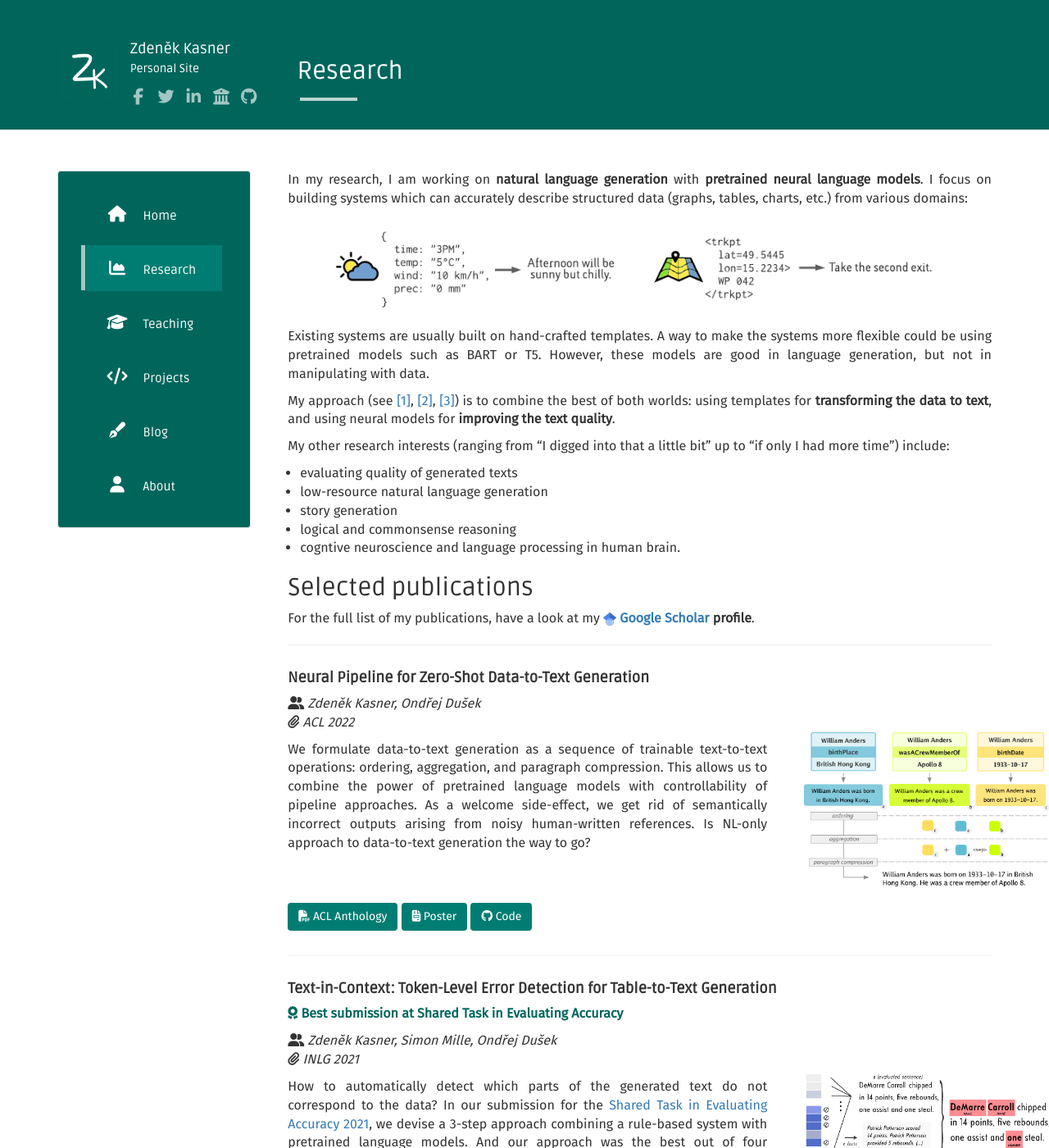
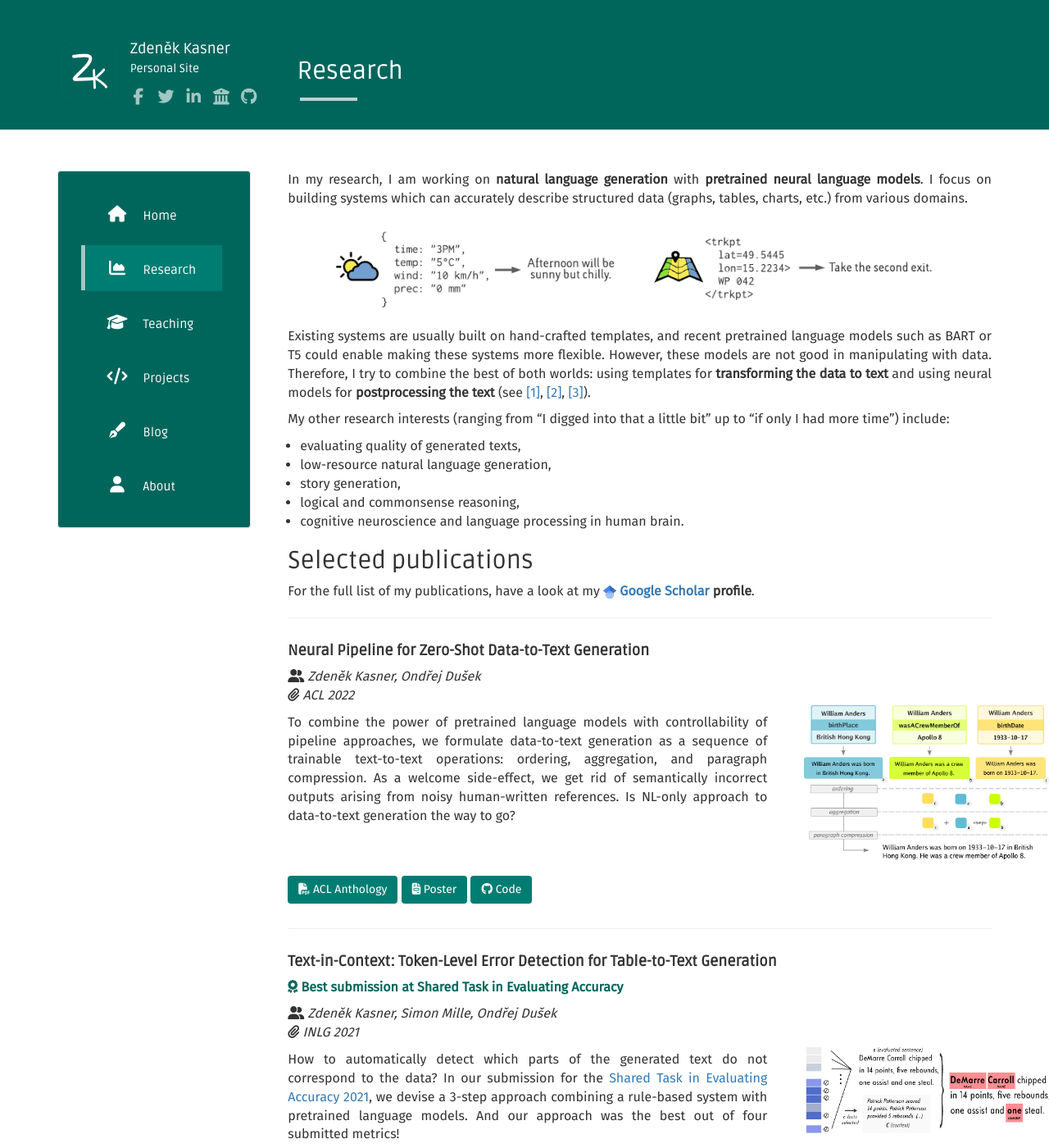
Before and after one commit to kasnerz/kasnerz.github.io, a Jekyll site: the page built from research.md, in a window 1280 px wide and 1400 px high. Shown: the whole window at 82% size. Built offline with Jekyll 4.4.1, drawn with Linux system fonts in a browser that asks for light colours; nearby versions of some CDN libraries; some of the changed text lies outside the part shown.

Commit message:
Minor updates

```diff
--- a/research.md
+++ b/research.md
@@ -3,21 +3,19 @@ layout: article
 title: Research
 permalink: /research/
 ---
-In my research, I am working on **natural language generation** with **pretrained neural language models**. I focus on building systems which can accurately describe structured data (graphs, tables, charts, etc.) from various domains:
+In my research, I am working on **natural language generation** with **pretrained neural language models**. I focus on building systems which can accurately describe structured data (graphs, tables, charts, etc.) from various domains.
 
 <img src="/assets/d2t.png" alt="d2t" style="max-width: 90%; margin: auto;">
 
-Existing systems are usually built on hand-crafted templates. A way to make the systems more flexible could be using pretrained models such as BART or T5. However, these models are good in language generation, but not in manipulating with data.
-
-My approach (see [[1]](#neural_pipeline), [[2]](#iterative_editing), [[3]](#text_in_context)) is to combine the best of both worlds: using templates for **transforming the data to text**, and using neural models for **improving the text quality**.
+Existing systems are usually built on hand-crafted templates, and recent pretrained language models such as BART or T5 could enable making these systems more flexible. However, these models are not good in manipulating with data. Therefore, I try to combine the best of both worlds: using templates for **transforming the data to text** and using neural models for **postprocessing the text** (see [[1]](#neural_pipeline), [[2]](#iterative_editing), [[3]](#text_in_context)).
 
 
 My other research interests (ranging from "I digged into that a little bit" up to "if only I had more time") include:
-- evaluating quality of generated texts
-- low-resource natural language generation
-- story generation
-- logical and commonsense reasoning
-- cogntive neuroscience and language processing in human brain.
+- evaluating quality of generated texts,
+- low-resource natural language generation,
+- story generation,
+- logical and commonsense reasoning,
+- cognitive neuroscience and language processing in human brain.
 
 
 ## Selected publications
```
Also changed, not shown: _data/articles.json (+4 -4 lines), about.md (+3 -3 lines), home.md (+2 -4 lines).
